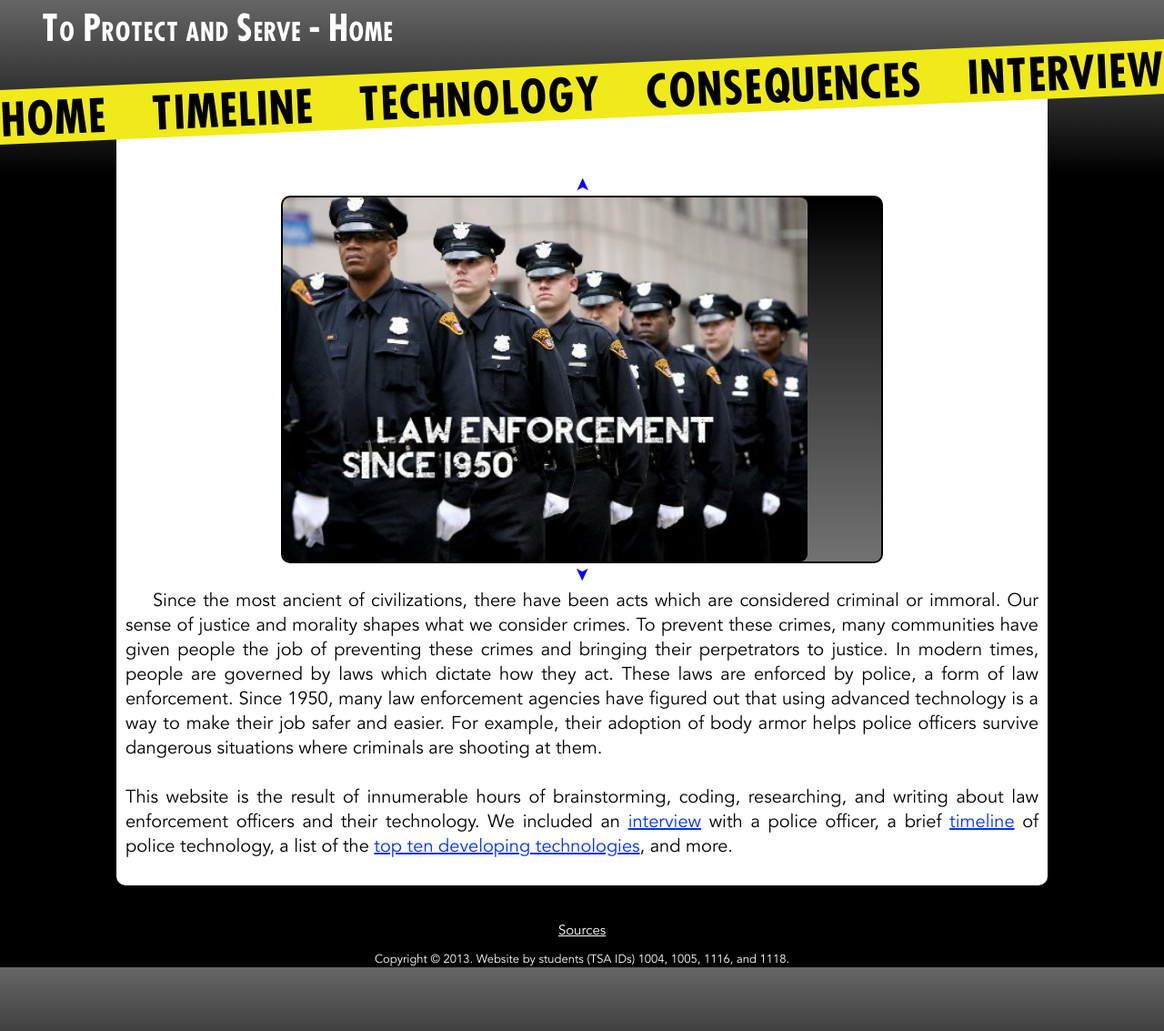
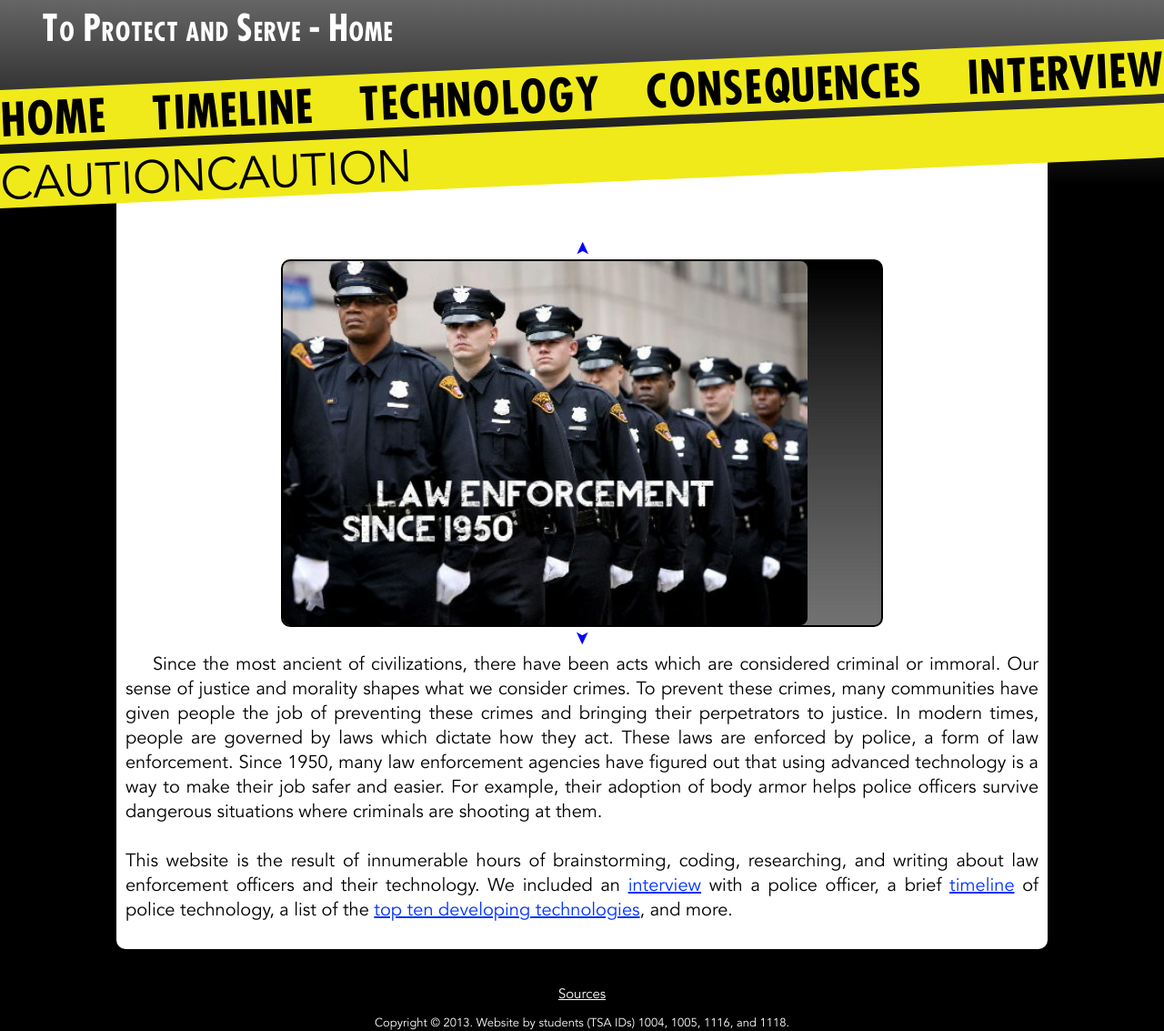
Before and after one commit to pbfy0/ToProtectAndServe, a Jekyll site: the page built from index.html, in a window 1280 px wide. Shown: the whole page at 91% size. Built offline with Jekyll 4.4.1, drawn with Linux system fonts in a browser that asks for light colours.

Commit message:
edfsga3erd

```diff
--- a/_layouts/default.html
+++ b/_layouts/default.html
@@ -15,13 +15,14 @@
    <div id="tpas">
    To Protect and Serve - {{ page.title }}
    </div>
-   <div id="links">
+   <div class="links">
     <a href=".">Home</a>
 	<a href="timeline.html">Timeline</a>
 	<a href="technology.html">Technology</a>
 	<a href="consequences.html">Consequences</a>
 	<a href="interview.html">Interview</a>
    </div>
+   <div class="links">Caution<span class="spacer"></span>Caution</div>
   </header>
   <div id="color"></div>
   <div id="content">
--- a/css/main.css
+++ b/css/main.css
@@ -114,7 +114,7 @@
  src: url('../fonts/avenir.ttf') format('truetype');
 }
 
-#links {
+.links {
  height: 60px;
  text-align: justify;
  font-size: 50px;
@@ -144,7 +144,7 @@
  color: white !important;
 }
 
-#links a, #links span{
+.links a, .links span{
  height: 60px;
  display: inline-block;
  vertical-align: top;
@@ -153,17 +153,17 @@
  text-decoration: none;
 }
 
-/*#links *:first-child{
+/*.links *:first-child{
  margin-left: 175px !important;
  position: relative;
  z-index: 10;
 }*/
 
-#links a:hover {
+.links a:hover {
  color: #555 !important;
 /* font-size: 105%;*/
 }
-#links:after {
+.links:after {
   content: '';
   width: 100%;
   display: inline-block;
```
